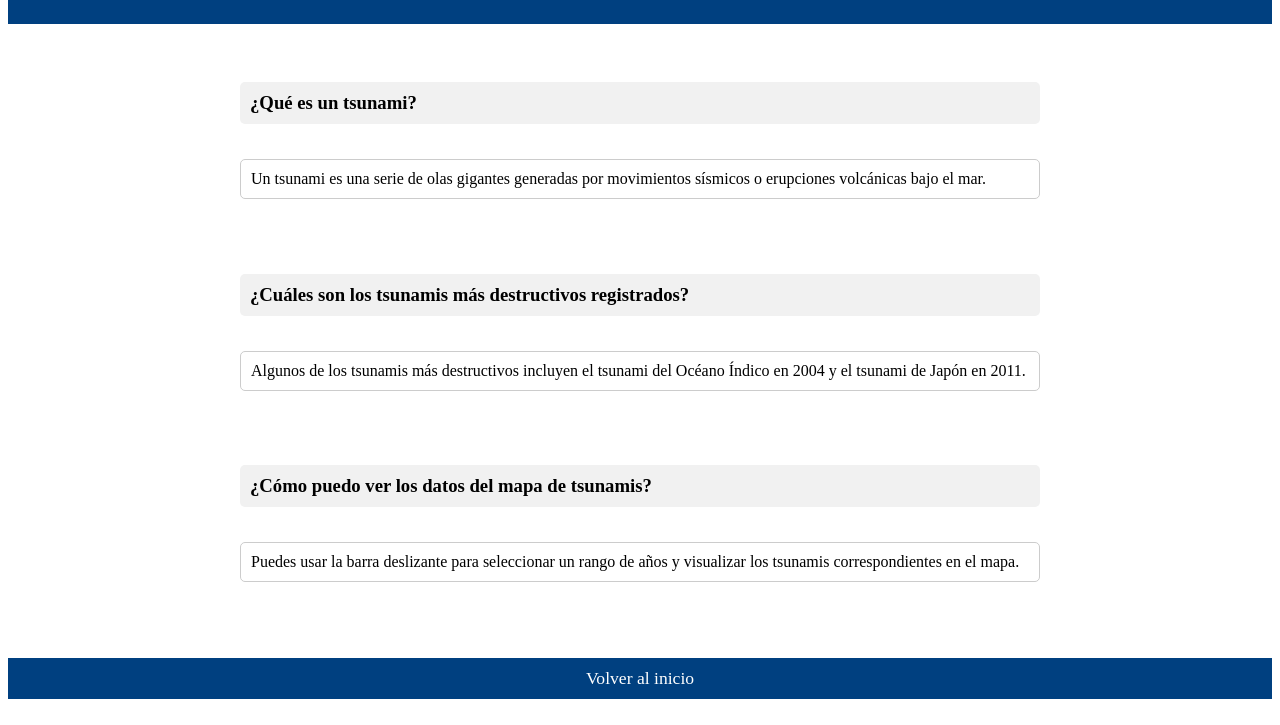
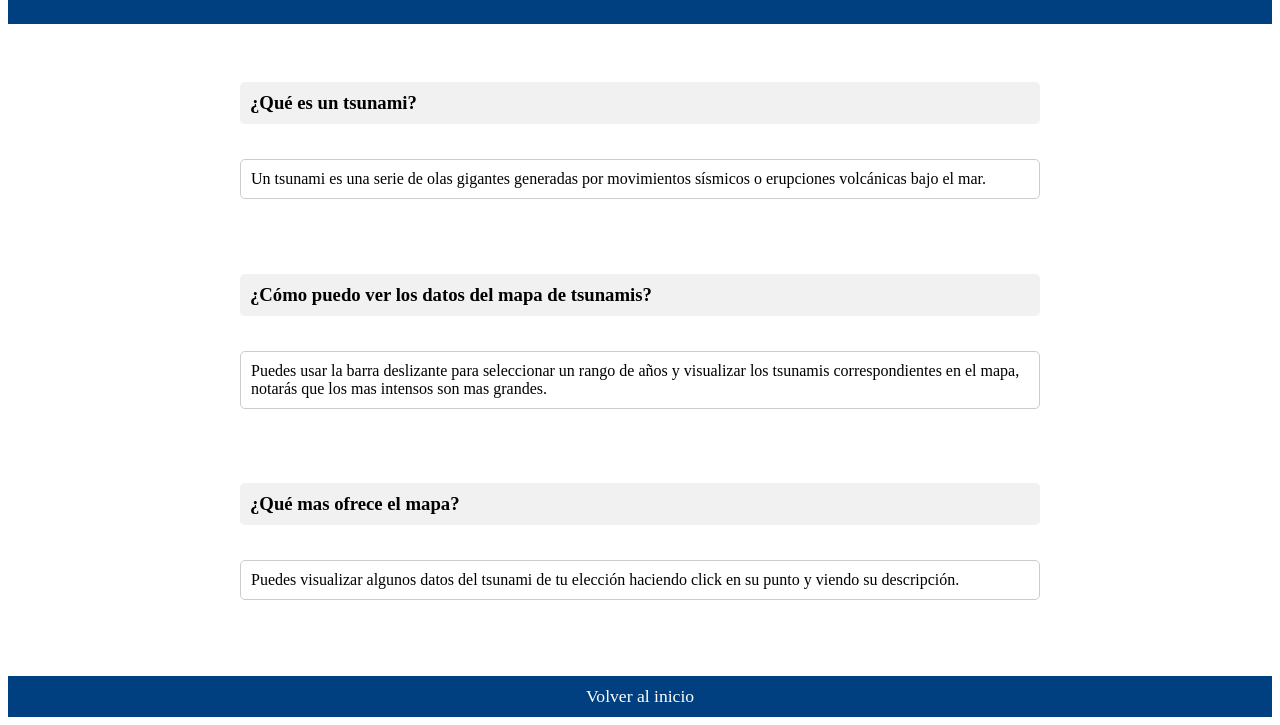
Before and after one commit to GabrielChacin/GabrielChacin.github.io, a website: page faq.html in a window 1280 px wide. Shown: the part 116-841 px from the top of the page. Drawn offline with Linux system fonts and the light colour scheme.

Commit message:
Arreglo FAQ

```diff
--- a/faq.html
+++ b/faq.html
@@ -19,16 +19,14 @@
         </section>
 
         <section class="faq-item">
-            <h3>¿Cuáles son los tsunamis más destructivos registrados?</h3>
-            <p>Algunos de los tsunamis más destructivos incluyen el tsunami del Océano Índico en 2004 y el tsunami de Japón en 2011.</p>
+            <h3>¿Cómo puedo ver los datos del mapa de tsunamis?</h3>
+            <p>Puedes usar la barra deslizante para seleccionar un rango de años y visualizar los tsunamis correspondientes en el mapa, notarás que los mas intensos son mas grandes.</p>
         </section>
 
         <section class="faq-item">
-            <h3>¿Cómo puedo ver los datos del mapa de tsunamis?</h3>
-            <p>Puedes usar la barra deslizante para seleccionar un rango de años y visualizar los tsunamis correspondientes en el mapa.</p>
+            <h3>¿Qué mas ofrece el mapa?</h3>
+            <p> Puedes visualizar algunos datos del tsunami de tu elección haciendo click en su punto y viendo su descripción.</p>
         </section>
-
-        <!-- Puedes agregar más preguntas aquí -->
 
     </main>
 
```
